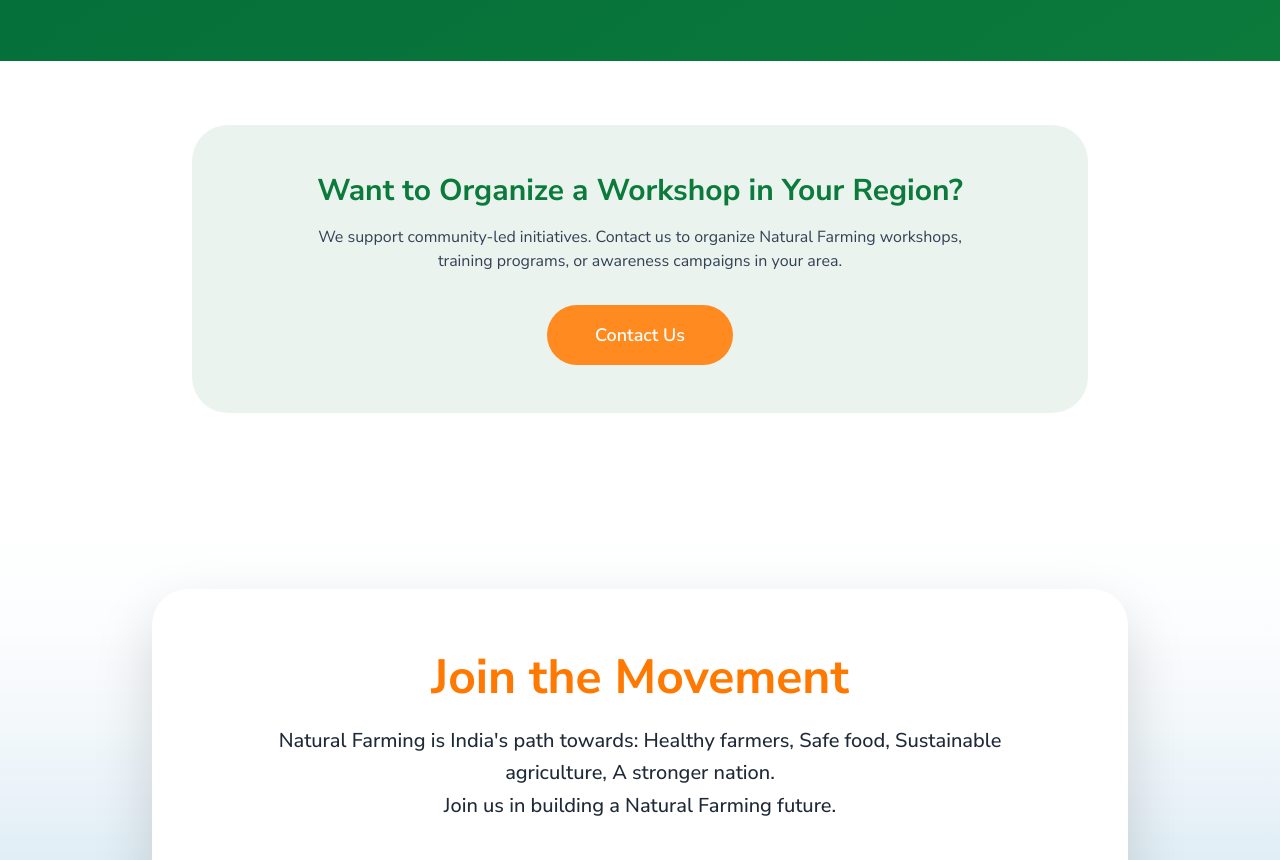
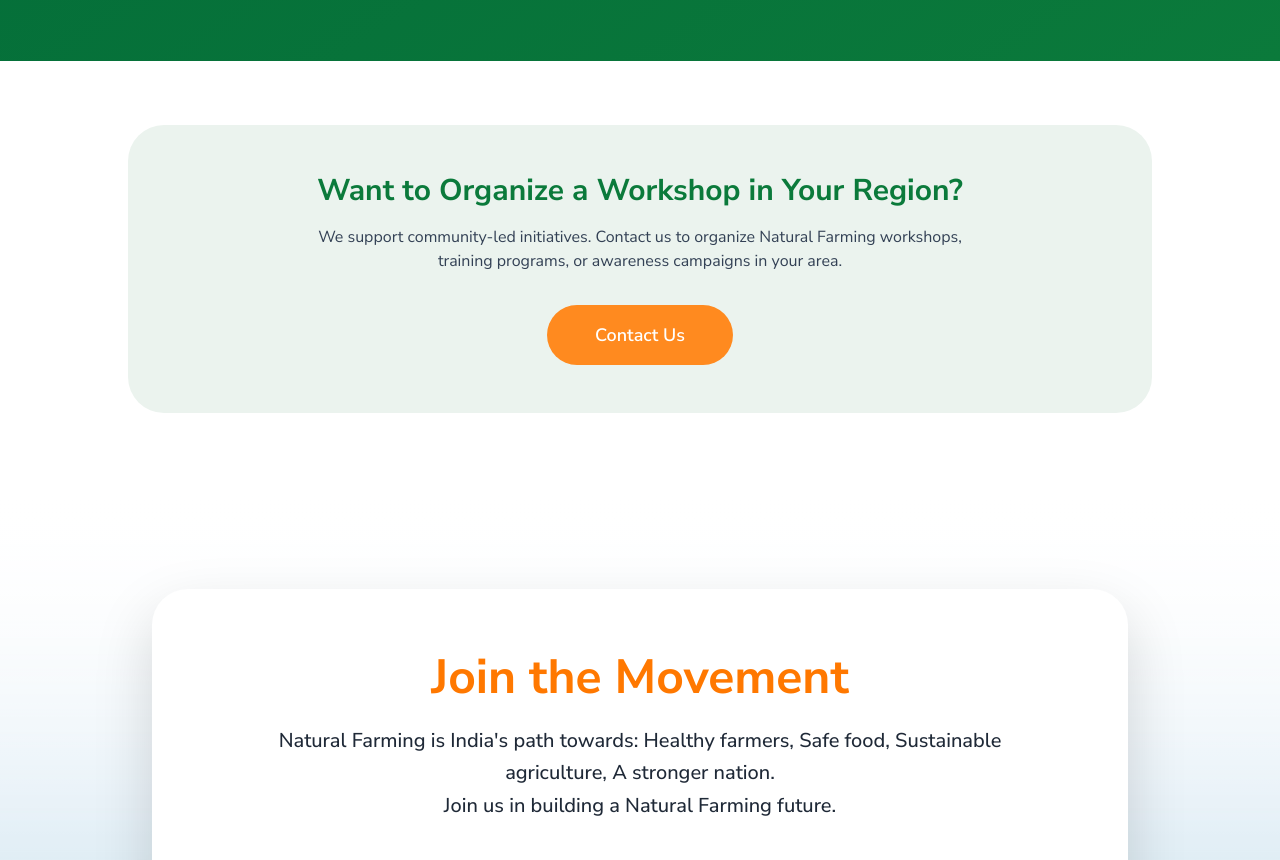
Before and after one commit to kethibharath/NaturalFarming, a React (Vite) app: page /news-workshops in a window 1280 px wide. Shown: the part 3780-4640 px from the top of the page. Built offline with nearby package versions, Linux system fonts and the light colour scheme.

Commit message:
Update NewsWorkshops.tsx

```diff
--- a/src/pages/NewsWorkshops.tsx
+++ b/src/pages/NewsWorkshops.tsx
@@ -357,7 +357,7 @@
 
             {/* Contact for Event Organization */}
             <section className="py-16 px-4 bg-white">
-                <div className="max-w-4xl mx-auto text-center">
+                <div className="max-w-5xl mx-auto text-center">
                     <div className="bg-[#ebf3ee] rounded-[36px] p-12">
                         <h2 className="text-3xl font-bold text-[#0b7a3b] mb-4">
                             Want to Organize a Workshop in Your Region?
```
